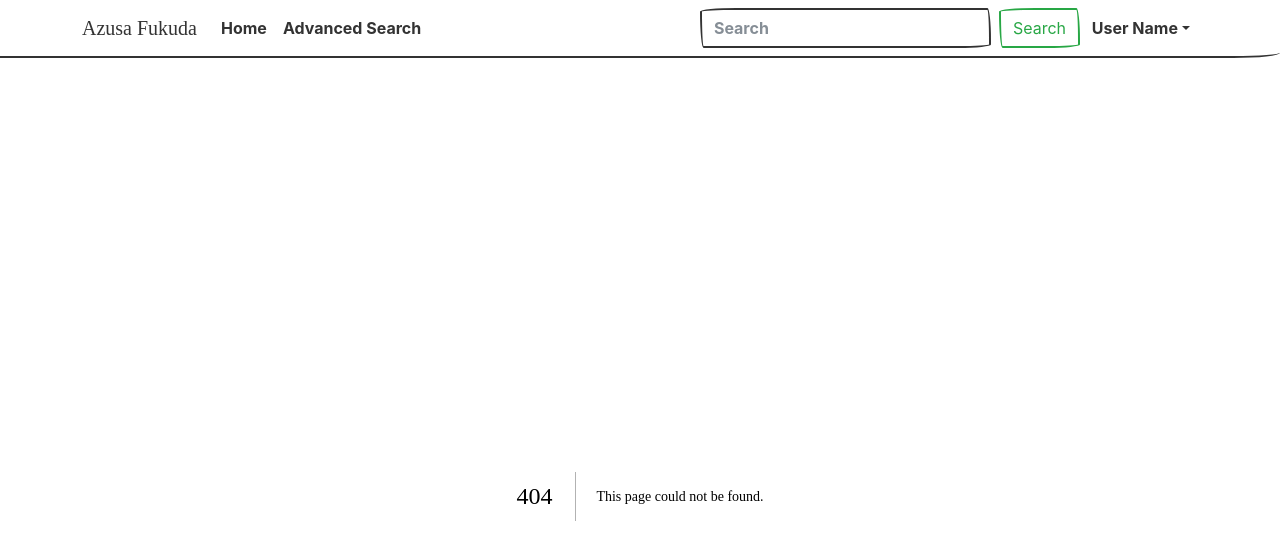
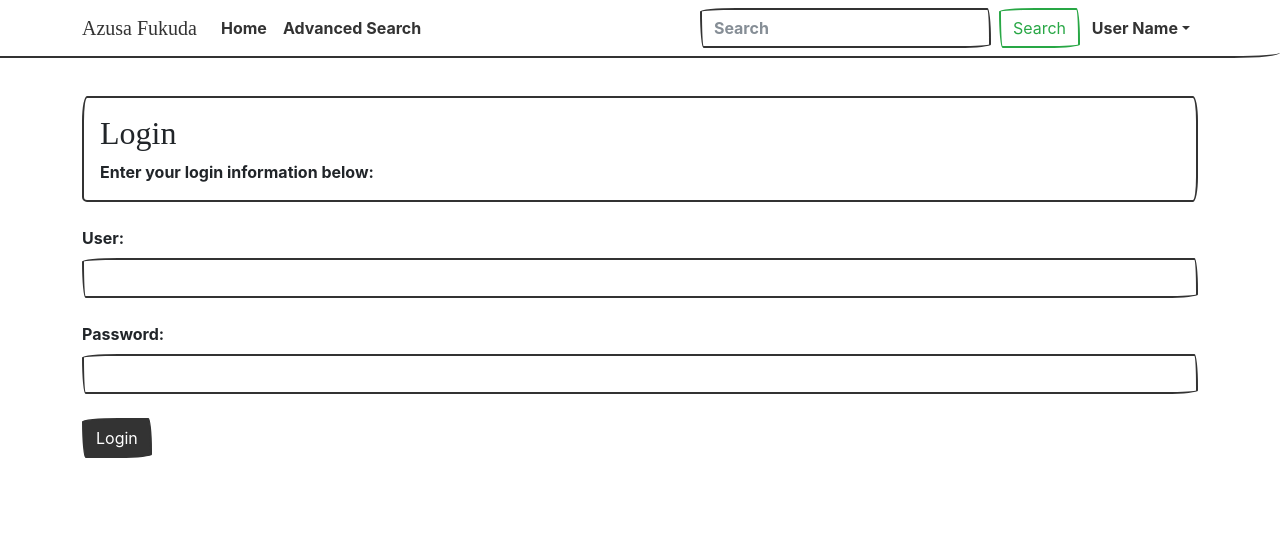
Before and after one commit to AzusaF/MetropolitanMuseumOfArtCollectionApp, a Next.js app: page /login in a window 1280 px wide. Before the commit this address had no page. Shown: the top 542 px of the page. Built offline with nearby package versions, Linux system fonts and the light colour scheme; a web font is replaced by a local one.

Commit message:
added login.js

```diff
--- a/package.json
+++ b/package.json
@@ -13,6 +13,7 @@
     "eslint": "8.35.0",
     "eslint-config-next": "13.2.1",
     "jotai": "^2.0.3",
+    "jwt-decode": "^3.1.2",
     "next": "13.2.1",
     "react": "18.2.0",
     "react-bootstrap": "^2.7.2",
--- /dev/null
+++ b/pages/login.js
@@ -0,0 +1,56 @@
+import { Card, Form, Button, Alert } from "react-bootstrap";
+import {useState} from 'react';
+import { authenticateUser } from "@/lib/authenticate";
+import { useRouter } from "next/router";
+import { searchHistoryAtom, favouritesAtom } from "@/store";
+import { useAtom } from "jotai";
+import { getFavourites, getHistory } from "@/lib/userData";
+
+export default function Login(props){
+
+  const [userName, setUserName] = useState("");
+  const [password, setPassword] = useState("");
+  const [message, setMessage] = useState("");
+  const [favouritesList, setFavouritesList] = useAtom(favouritesAtom);
+  const [searchHistory, setSearchHistory] = useAtom(searchHistoryAtom);
+
+  const router = useRouter();
+
+   async function updateAtoms(){
+      setFavouritesList(await getFavourites());
+      setSearchHistory(await getHistory());
+   }
+
+   function handleSubmit(e){
+      e.preventDefault();
+      // console.log(userName, password);
+      authenticateUser(userName,password).then(async()=>{
+      // console.log("valid user")
+         await updateAtoms();
+         router.push("/favourites")
+      }).catch(err=>{
+         setMessage(err.message);
+      })
+   }
+
+  return (
+    <>
+      <Card bg="light">
+        <Card.Body><h2>Login</h2>Enter your login information below:</Card.Body>
+      </Card>
+      <br />
+      <Form onSubmit={handleSubmit}>
+        <Form.Group>
+          <Form.Label>User:</Form.Label><Form.Control value={userName} onChange={e => setUserName(e.target.value)} type="text" id="userName" name="userName" />
+        </Form.Group>
+        <br />
+        <Form.Group>
+          <Form.Label>Password:</Form.Label><Form.Control value={password} onChange={e=>setPassword(e.target.value)} type="password" id="password" name="password" />
+        </Form.Group>
+        <br />
+        <Button variant="primary" className="pull-right" type="submit">Login</Button>
+      </Form>
+      { message && ( <><br /><Alert variant="danger">{message}</Alert></> )}
+    </>
+  );
+}
```
Also changed, not shown: 1 other file (tests, documents, lock files or other folders).
